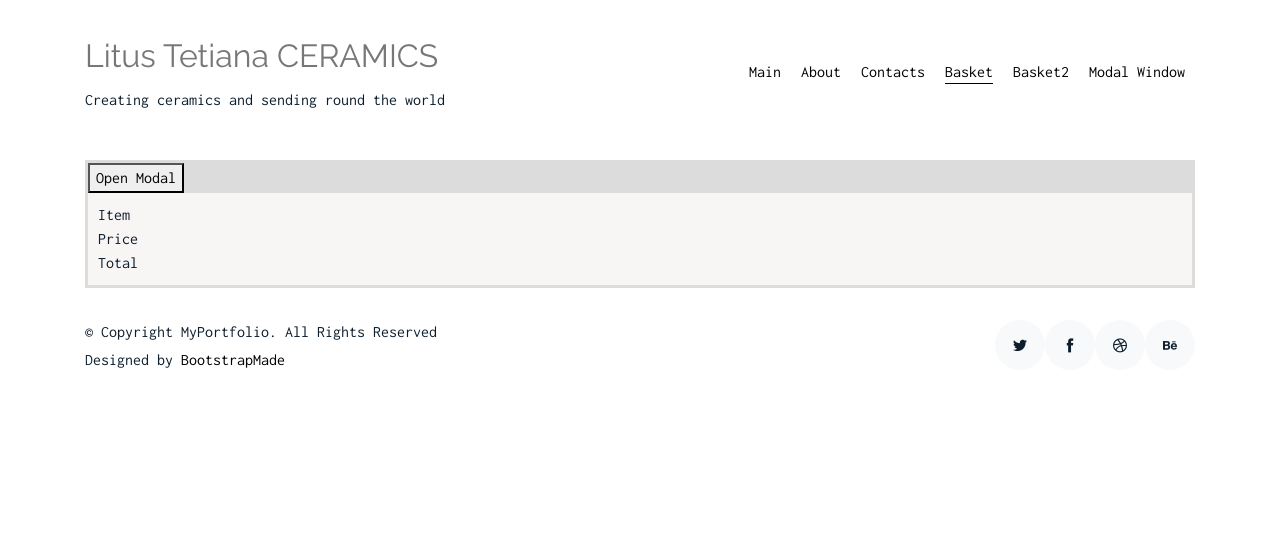
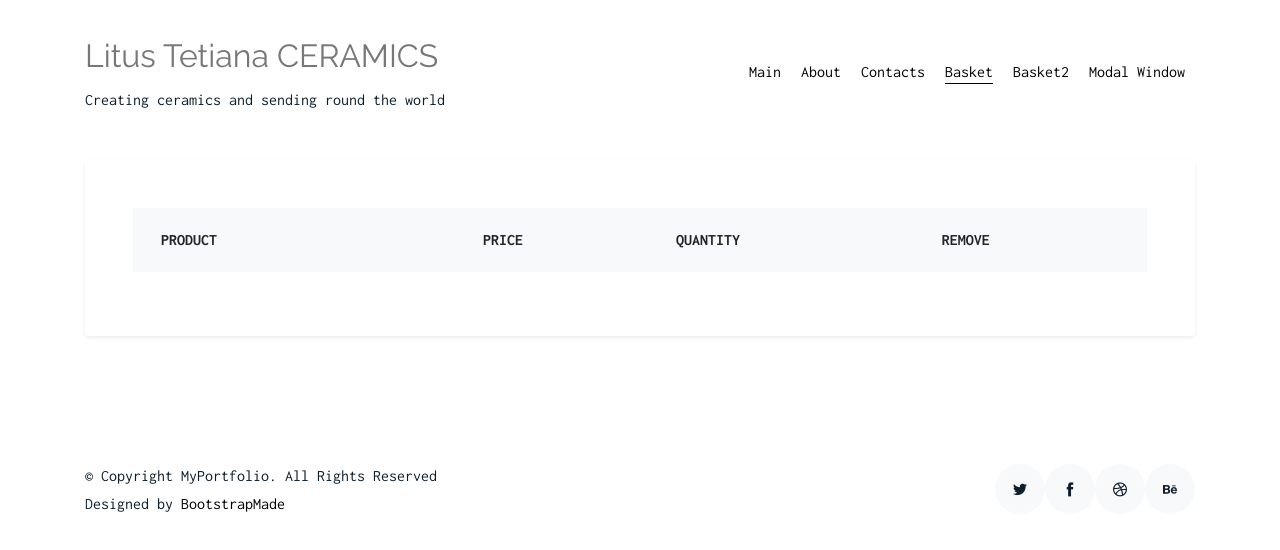
Before and after one commit to viktoriiadedenok/Handmade, a React (Create React App) app: page /basket in a window 1280 px wide. Shown: the top 550 px of the page. Built offline with nearby package versions, Linux system fonts and the light colour scheme.

Commit message:
Basket styled

```diff
--- a/src/pages/Basket.jsx
+++ b/src/pages/Basket.jsx
@@ -44,43 +44,84 @@ class Basket extends React.Component {
     localStorage.setItem("idList", deletedList);
   };
 
+
+
+
   render() {
+
     return (
-      <div className="basket">
-        <button onClick={this.openModal}>Open Modal</button>
-        <div className="basket-list">
-          <div>Item</div>
-          <div>Price</div>
-          <div>Total</div>
+      <div class="px-4 px-lg-0">
+      <div class="pb-5">
+      <div class="container">
+      <div class="row">
+      <div className="col-lg-12 p-5 bg-white rounded shadow-sm mb-5">
+      <div className="table-responsive">
+       <table className="table">
+         <thead>
+           <tr>
+             <th scope="col" className="border-0 bg-light">
+               <div className="p-2 px-3 text-uppercase">Product</div>
+             </th>
+             <th scope="col" className="border-0 bg-light">
+               <div className="py-2 text-uppercase">Price</div>
+             </th>
+             <th scope="col" className="border-0 bg-light">
+               <div className="py-2 text-uppercase">Quantity</div>
+             </th>
+             <th scope="col" className="border-0 bg-light">
+               <div className="py-2 text-uppercase">Remove</div>
+             </th>
+           </tr>
+         </thead>
+        {this.state.currentList.map((item, key) => (
+         <tr>
+         <th scope="row" className="border-0">
+           <div className="p-2">
+             <img
+               src={require(`${item.imgSrc}`)}
+               alt=""
+               width="70"
+               className="img-fluid rounded shadow-sm"
+             />
+             <div className="ml-3 d-inline-block align-middle">
+               <h5 className="mb-0">
+                 {" "}
+                 <a href="#" className="text-dark d-inline-block align-middle">
+                   {item.title}
+                 </a>
+               </h5>
+               <span className="text-muted font-weight-normal font-italic d-block">
+                 {item.bodyText}
+               </span>
              </div>
-        {this.state.currentList.map((item, key) => (
-          <div className="basket-item">
-            <NavLink to={`/product/${item.id}`} className="item-wrap fancybox">
-              <img
-                alt=" "
-                className="img-fluid"
-                src={require(`${item.imgSrc}`)}
-              />
-            </NavLink>
-            <div className="work-info">
-              <h3>{item.title}</h3>
-              <div classNameName="description">{item.bodyText}</div>
            </div>
-
-            <div classNameName="price">{item.price}</div>
-            <div classNameName="button">
+         </th>
+         <td className="border-0 align-middle">
+           <strong>{item.price}</strong>
+         </td>
+         <td className="border-0 align-middle">
+           <strong>3</strong>
+         </td>
+         <td className="border-0 align-middle">
            <button
              type="button"
-                className="btn btn-danger"
+             className="btn btn-secondary"
              onClick={() => this.deleteItem(item.id)}
            >
              Delete
-              </button>
+           </button>{''}
+         </td>
+       </tr>
+        ))}
+      </table>
     </div>
   </div>
-        ))}
+  </div>
+  </div>
+  </div>
   </div>
     );
   }
+
 }
 export default Basket;
```
Lines whose indentation alone changed are shown as unchanged.
